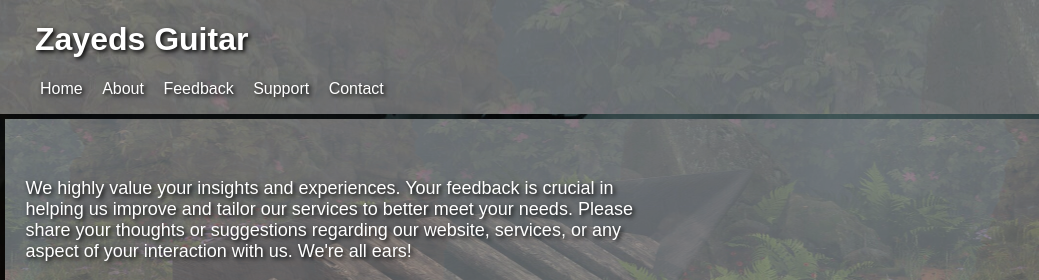
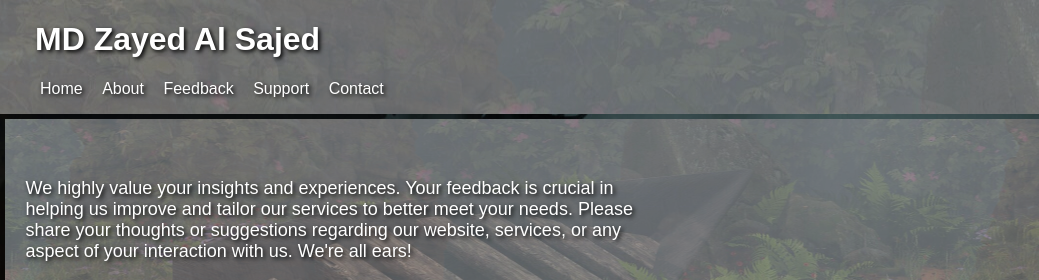
Before and after one commit to MD-Zayed-Al-Sajed/project1, a plain HTML site: page feedback.html in a window 1280 px wide. Shown: the top 280 px of the page, 0-1039 px from the left. Drawn offline with Linux system fonts and the light colour scheme.

Commit message:
feedback.html

```diff
--- a/feedback.html
+++ b/feedback.html
@@ -8,7 +8,7 @@
 </head>
 <body>
     <header>
-        <h1>Zayeds Guitar</h1>
+        <h1>MD Zayed Al Sajed</h1>
         <nav>
             <ul>
                 <li><a href="index.html">Home</a></li>
```
